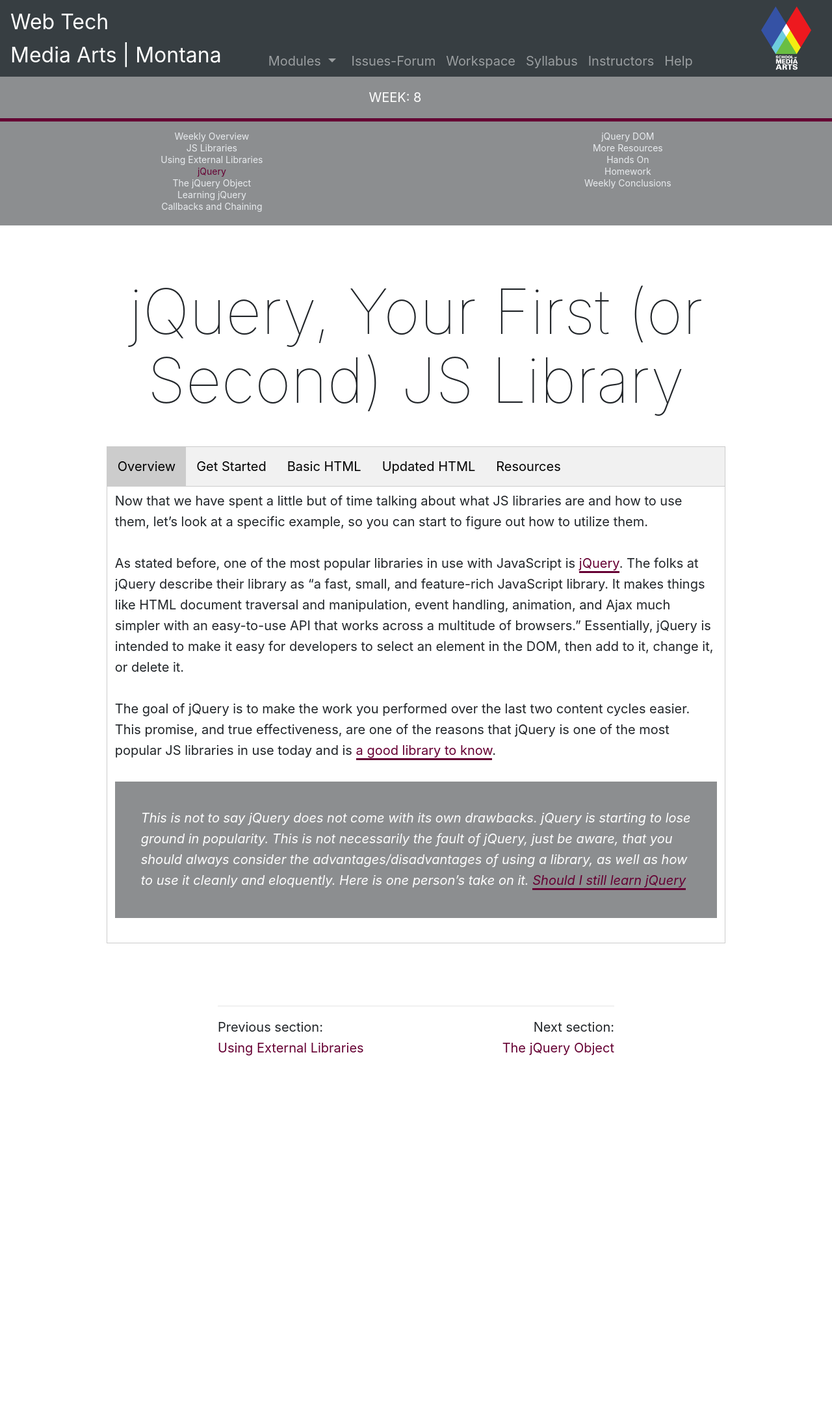
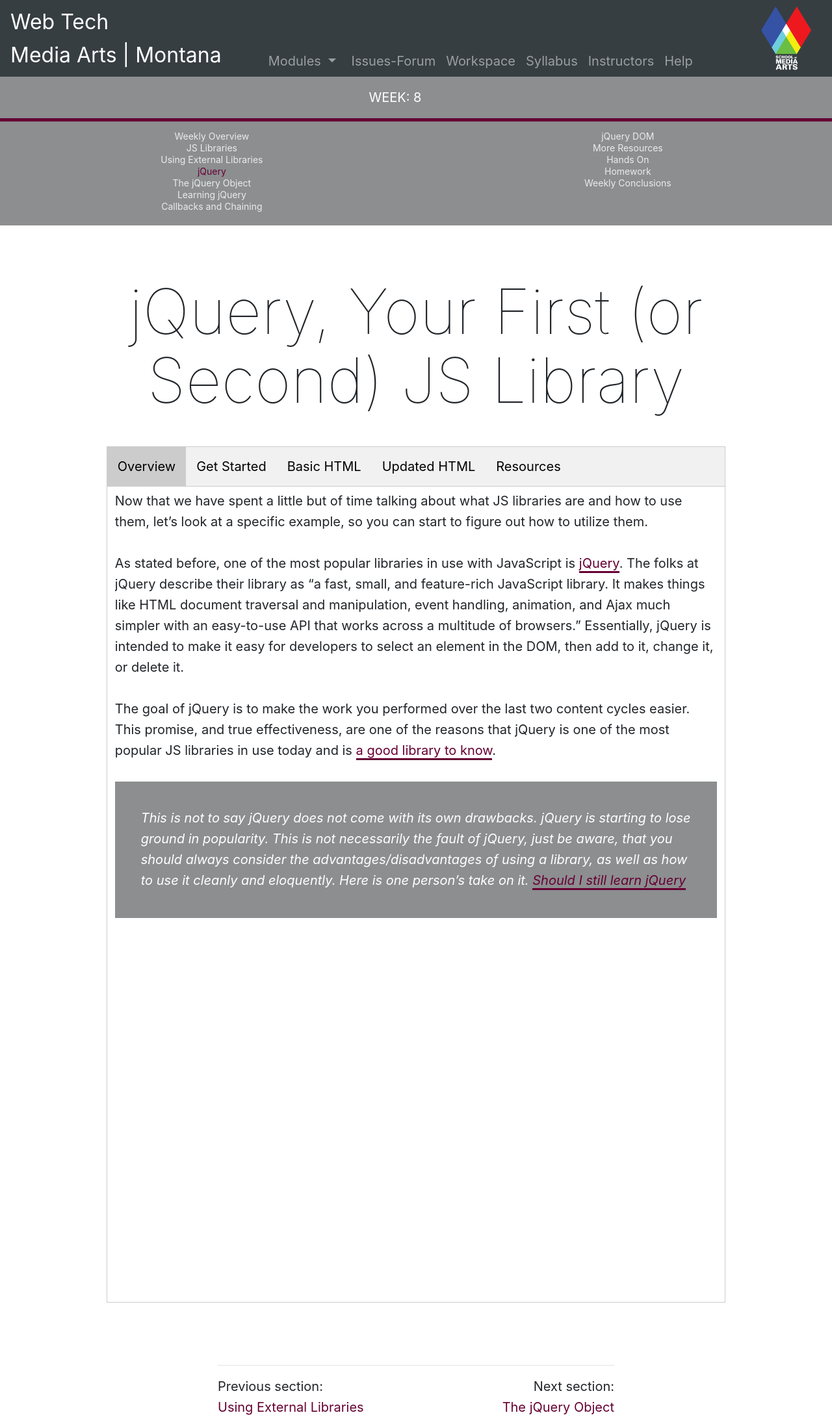
Before and after one commit to Montana-Media-Arts/441-web-tech-Spring2022-course, a Jekyll site: the page built from modules/week-8/_posts/2002-01-01-jquery.md, in a window 1280 px wide. Shown: the whole page at 65% size. Built offline with Jekyll 4.4.1, drawn with Linux system fonts in a browser that asks for light colours; nearby versions of some CDN libraries; comment, search, counter and statistics services are not loaded; before the commit the page ends 1645 px from its top, so only the background shows below that.

Commit message:
Update 2002-01-01-jquery.md

````diff
--- a/modules/week-8/_posts/2002-01-01-jquery.md
+++ b/modules/week-8/_posts/2002-01-01-jquery.md
@@ -24,6 +24,8 @@ The goal of jQuery is to make the work you performed over the last two content c
 
 > This is not to say jQuery does not come with its own drawbacks. jQuery is starting to lose ground in popularity. This is not necessarily the fault of jQuery, just be aware, that you should always consider the advantages/disadvantages of using a library, as well as how to use it cleanly and eloquently.  Here is one person's take on it. <a href="https://codingreflections.com/should-i-learn-jquery/" target="_blank">Should I still learn jQuery</a>
 
+
+<div class="embed-responsive embed-responsive-16by9"><iframe class="embed-responsive-item" src="" frameborder="0" allowfullscreen></iframe></div>
 </div>
 </div>
 
@@ -91,7 +93,7 @@ Your basic HTML file then might look like;
 
 <br/>
 
-<div class="embed-responsive embed-responsive-16by9"><iframe class="embed-responsive-item" src="https://www.youtube.com/embed/wpcPIroR9Ic" frameborder="0" allowfullscreen></iframe></div>
+
 
 Alternatively, if you are going to utilize a CDN to handle the library file you do not need to download the file. Instead, you need to find a CDN link that is valid and you trust. You should first check through the library if they have a specific CDN they are using, and what suggestions they make. For example, with jQuery, they use Stack Path CDN, which also allows them to include an integrity hash, this ensures that your users will not get attacked with code that has been swapped in place of the CDN file or tampered with.
 
@@ -138,7 +140,6 @@ Your updated `index.html` file would like;
 ```
 <br/>
 
-<div class="embed-responsive embed-responsive-16by9"><iframe class="embed-responsive-item" src="https://www.youtube.com/embed/TJQVgk69pfA" frameborder="0" allowfullscreen></iframe></div>
 
 </div>
 </div>
````
